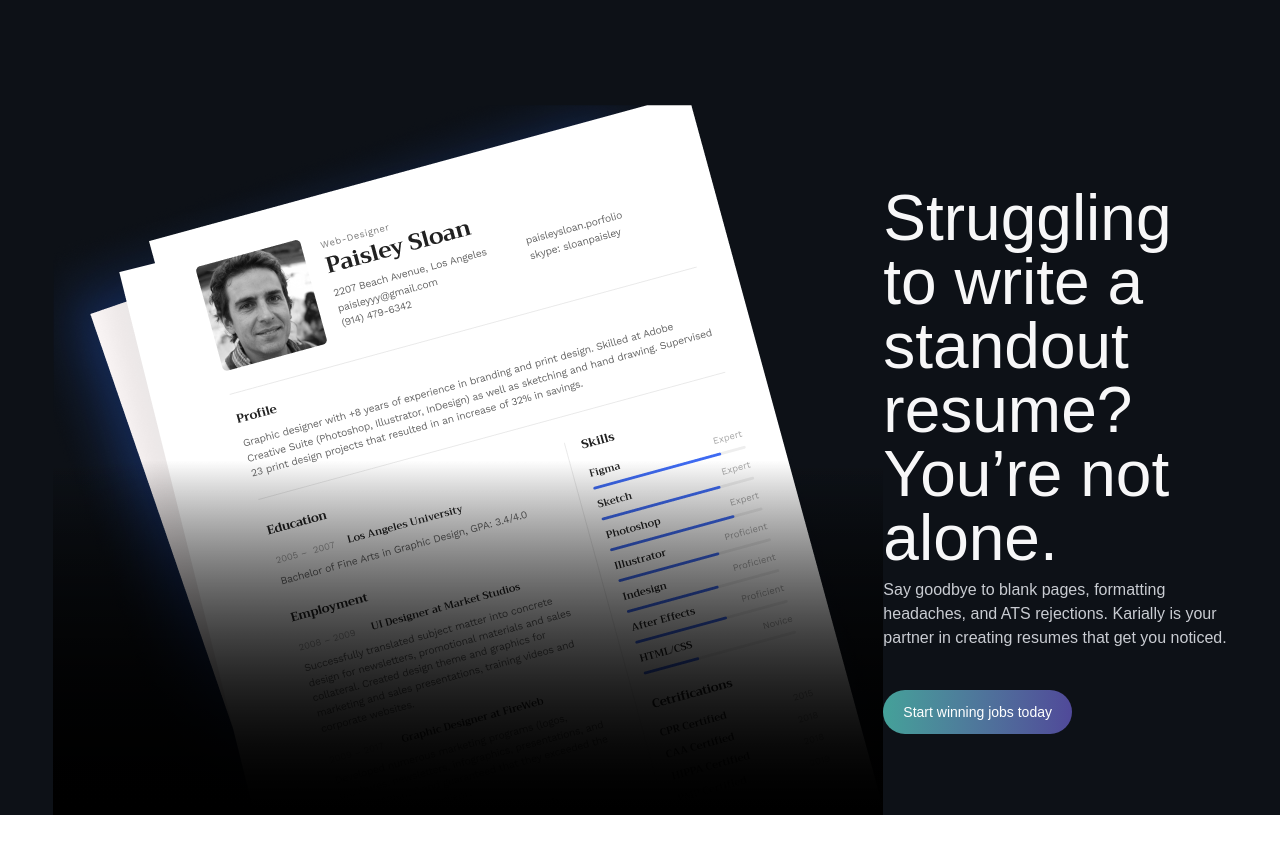
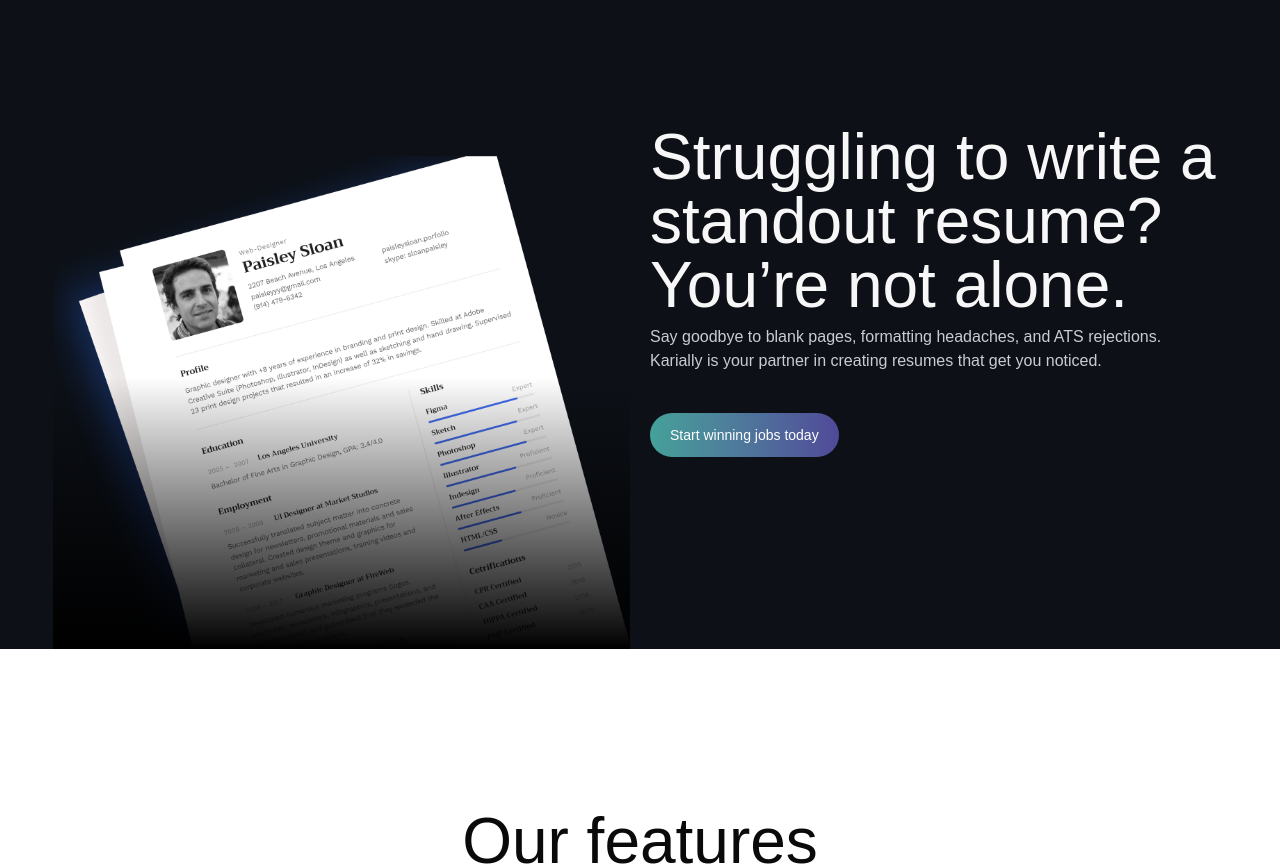
Before and after one commit to YEL-59/scalewithgrace, a React (Vite) app: page / in a window 1280 px wide. Shown: the part 1540-2406 px from the top of the page. Built offline with nearby package versions, Linux system fonts and the light colour scheme.

Commit message:
landing page

```diff
--- a/src/components/common/home/faq-section.jsx
+++ b/src/components/common/home/faq-section.jsx
@@ -73,12 +73,12 @@
             <AccordionItem
               key={index}
               value={`item-${index}`}
-              className="border-none bg-[#F7F7F8] rounded-[100px] py-1 md:py-2 px-4 md:px-8"
+              className="border-none bg-[#F7F7F8] rounded-[100px] py-3 md:py-2 px-6 md:px-8"
             >
-              <AccordionTrigger className="text-base md:text-xl lg:text-2xl xl:text-[26px] flex items-center font-normal">
+              <AccordionTrigger className="text-sm md:text-xl lg:text-2xl xl:text-[26px] flex items-center font-normal">
                 {title}
               </AccordionTrigger>
-              <AccordionContent className="text-sm md:text-base lg:text-lg">
+              <AccordionContent className="text-xs md:text-base lg:text-lg">
                 {content}
               </AccordionContent>
             </AccordionItem>
--- a/src/components/common/home/our-features-section.jsx
+++ b/src/components/common/home/our-features-section.jsx
@@ -22,7 +22,7 @@
         </div>
 
         {/* features div 1*/}
-        <div className="flex flex-col md:flex-row gap-5 xl:gap-10 py-7 md:py-12 lg:py-16 xl:py-24">
+        <div className="flex flex-col md:flex-row gap-5 xl:gap-10 py-7 md:py-10 lg:py-12 xl:py-24">
           {/* left part */}
           <div className="flex-1">
             <div className="text-base md:text-lg lg:text-xl xl:text-[22px] leading-5 md:leading-6 lg:leading-8 w-full md:w-11/12 lg:w-3/4">
@@ -171,7 +171,7 @@
         </div>
 
         {/* features div 2*/}
-        <div className="flex flex-col md:flex-row-reverse  gap-5 xl:gap-20 py-7 md:py-12 lg:py-16 xl:py-24">
+        <div className="flex flex-col md:flex-row-reverse gap-5 md:gap-10 lg:gap-16 xl:gap-20 py-7 md:py-10 xl:py-24">
           {/* left part */}
           <div className="flex-1">
             <div className="text-base md:text-lg lg:text-xl xl:text-[22px] leading-5 md:leading-6 lg:leading-8 w-full md:w-11/12 lg:w-3/4">
@@ -311,7 +311,7 @@
         </div>
 
         {/* features div 3*/}
-        <div className="flex flex-col md:flex-row gap-5 xl:gap-10 py-7 md:py-12 lg:py-16 xl:py-24">
+        <div className="flex flex-col md:flex-row gap-5 xl:gap-10 py-7 md:py-10 lg:py-12 xl:py-24">
           {/* left part */}
           <div className="flex-1">
             <div className="text-base md:text-lg lg:text-xl xl:text-[22px] leading-5 md:leading-6 lg:leading-8 w-full md:w-11/12 lg:w-3/4">
--- a/src/components/common/home/pricing-plan-section.jsx
+++ b/src/components/common/home/pricing-plan-section.jsx
@@ -35,8 +35,8 @@
           defaultValue={tabs[0].value}
           className="flex items-center justify-center mt-10 md:lg-[50px] lg:mt-[60px] xl:mt-[70px]"
         >
-          <div className="flex gap-4 items-center">
-            <TabsList className="flex gap-2">
+          <div className="flex gap-2 md:gap-4 items-center">
+            <TabsList className="flex gap-0.5 md:gap-2">
               {tabs.map((tab) => (
                 <TabsTrigger
                   key={tab.value}
@@ -47,7 +47,7 @@
                 </TabsTrigger>
               ))}
             </TabsList>
-            <div className="border rounded-[100px] py-3 px-6 bg-[#C5C3DC] font-medium">
+            <div className="border rounded-4xl  text-sm md:text-base md:rounded-[100px] px-3 py-3 md:px-6 bg-[#C5C3DC] font-medium">
               {tabs.map((tab) => (
                 <TabsContent key={tab.value} value={tab.value} className="bg-gradient-to-r from-primary to-secondary bg-clip-text text-transparent font-semibold">
                   {tab.value}% OFF
--- a/src/components/common/home/top-resume-cta-section.jsx
+++ b/src/components/common/home/top-resume-cta-section.jsx
@@ -6,7 +6,7 @@
 export default function TopResumeCTASection() {
   return (
     <section className="w-full bg-[#0D1117]  md:pt-20 lg:pt-32 font-poppins">
-      <div className="container w-11/12 mx-auto flex flex-col-reverse md:flex-row">
+      <div className="container w-11/12 max-h-screen mx-auto flex flex-col-reverse md:flex-row gap-5">
         {/* left side resume image */}
         {/* <div className="flex-1 flex max-h-[550] relative">
           <div className="bg-[#FCF7F7] md:w-[380px] md:h-[380px] lg:h-[500px] xl:w-[534px] xl:h-[550px] transform md:-rotate-[14deg] xl:-rotate-[18deg] md:mt-16 lg:mt-24 xl:mt-28"></div>
@@ -16,16 +16,18 @@
           <div className="absolute bottom-0 left-0 w-full h-1/2 bg-gradient-to-b from-transparent to-black z-30 "></div>
         </div> */}
 
-        <div className="relative">
-          <img src={resumeTop}></img>
-          <div className="absolute bottom-0 left-0 w-full h-1/2 bg-gradient-to-b from-transparent to-black z-30 "></div>
+        <div className="relative flex-1">
+          <div className="">
+            <img className="md:absolute bottom-0" src={resumeTop}></img>
+          </div>
+          {/* <div className="absolute bottom-0 left-0 w-full h-1/2 bg-gradient-to-b from-transparent to-black z-30 "></div> */}
           <div className="absolute bottom-0 left-0 w-full h-1/2 bg-gradient-to-b from-transparent to-black z-30 "></div>
         </div>
 
 
         {/* right side content section */}
-        <div className="flex-1 flex justify-center items-center py-5">
-          <div className="relative">
+        <div className="flex-1 flex justify-center items-center py-5 xl:pb-48">
+          <div className="">
             <h3 className="text-[#F7F7F8] text-4xl md:text-[44px] lg:text-[52px] xl:text-[64px] leading-10 md:leading-12 lg:leading-14 xl:leading-16">
               Struggling to write a standout resume? You’re not alone.
             </h3>
--- a/src/components/shared/navbar.jsx
+++ b/src/components/shared/navbar.jsx
@@ -6,7 +6,7 @@
 
 export default function Navbar() {
   const Links = (
-    <div className="flex flex-col md:flex-row items-center gap-2 md:gap-4 lg:gap-6 xl:gap-[52px] text-[#191919] text-sm xl:text-lg">
+    <div className="flex flex-col md:flex-row items-center gap-2 md:gap-4 lg:gap-4 xl:gap-[52px] text-[#191919] text-sm xl:text-lg">
       <NavLink
         to="/"
         className="bg-white py-2 px-6 md:py-3 md:px-3 lg:px-7 xl:px-[45px] rounded-2xl md:rounded-[50px] lg:rounded-[100px]"
```
